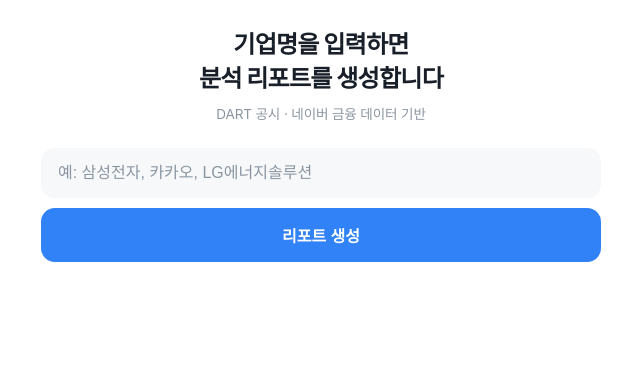
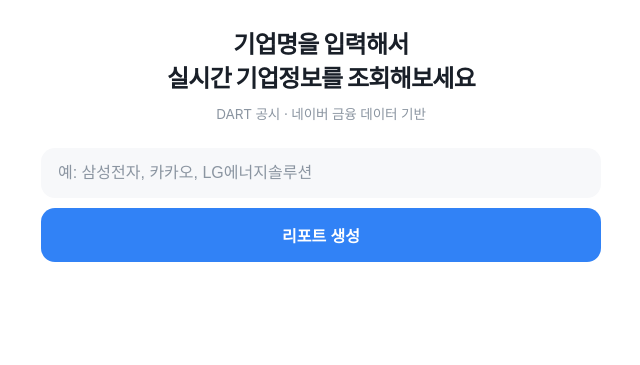
Before and after one commit to trendcuration/company-insight, a FastAPI app: page / in a window 1280 px wide. Shown: the part 55-420 px from the top of the page, without its empty margins (319-959 px from the left). Run offline with FastAPI, Linux system fonts and the light colour scheme.

Commit message:
fix: 헤드카피 문구 변경 + 전면광고 지연 0.5초→2초
- 헤드카피: "기업명을 입력하면 인포그래픽 리포트를 생성합니다" →
  "기업명을 입력해서 실시간 기업정보를 조회해보세요" (웹/미니앱 동일 적용)
- 전면광고 노출 지연을 데이터 도착 후 2초로 변경

Co-Authored-By: Claude <noreply@anthropic.com>

```diff
--- a/app/templates/index.html
+++ b/app/templates/index.html
@@ -16,7 +16,7 @@
 
   <main class="main-content">
     <section class="hero">
-      <h1>기업명을 입력하면<br>분석 리포트를 생성합니다</h1>
+      <h1>기업명을 입력해서<br>실시간 기업정보를 조회해보세요</h1>
       <p class="hero-sub">DART 공시 · 네이버 금융 데이터 기반</p>
     </section>
 
--- a/miniapp/index.html
+++ b/miniapp/index.html
@@ -15,7 +15,7 @@
 
   <main class="main-content">
     <section class="hero">
-      <h1>기업명을 입력하면<br>인포그래픽 리포트를 생성합니다</h1>
+      <h1>기업명을 입력해서<br>실시간 기업정보를 조회해보세요</h1>
       <p class="hero-sub">DART 공시 + 네이버 금융 데이터 기반</p>
     </section>
 
--- a/miniapp/src/main.js
+++ b/miniapp/src/main.js
@@ -308,7 +308,7 @@ form.addEventListener('submit', async (e) => {
 
     if (response.ok) {
       const data = await response.json();
-      await sleep(500);
+      await sleep(2000);
       await runInterstitialAd();
       renderReport(data);
     } else {
```
